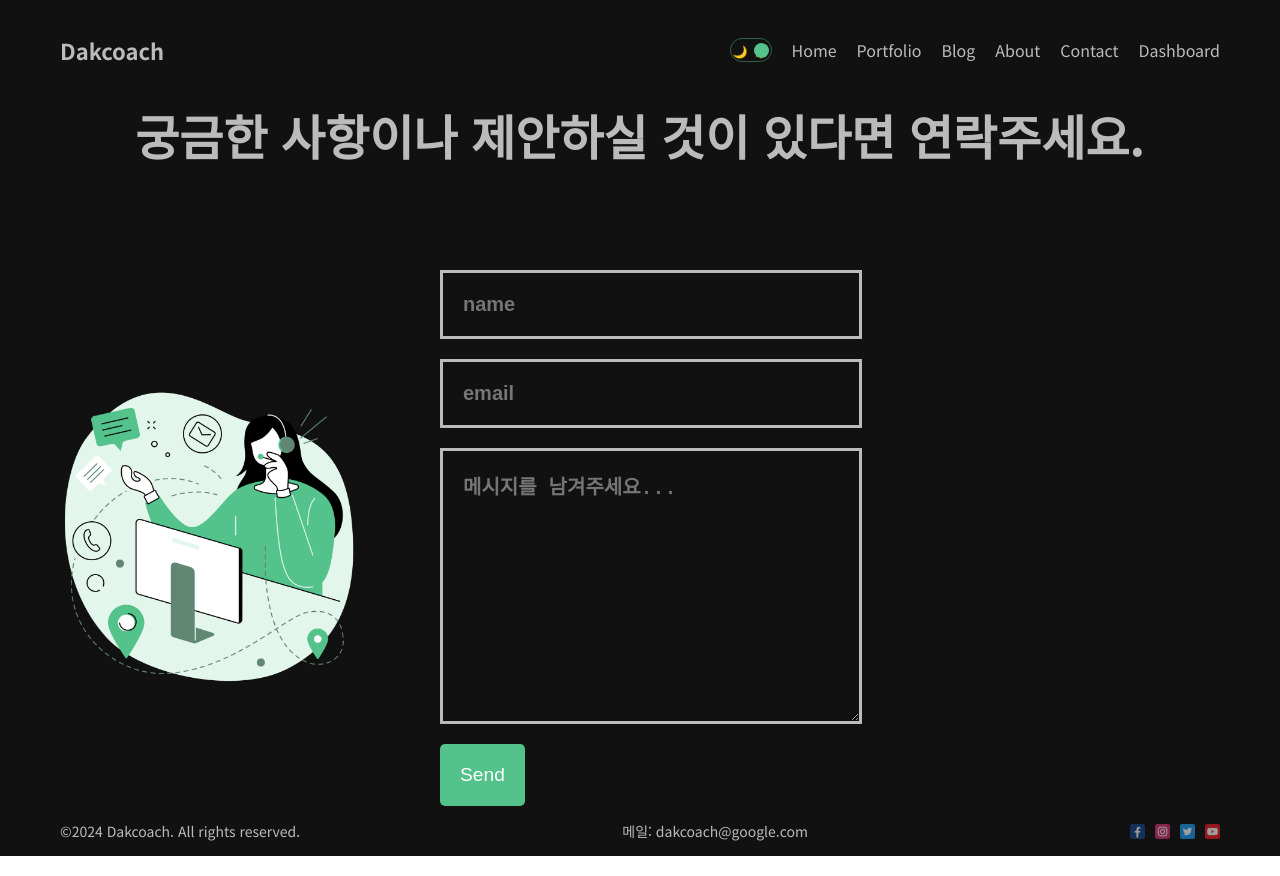
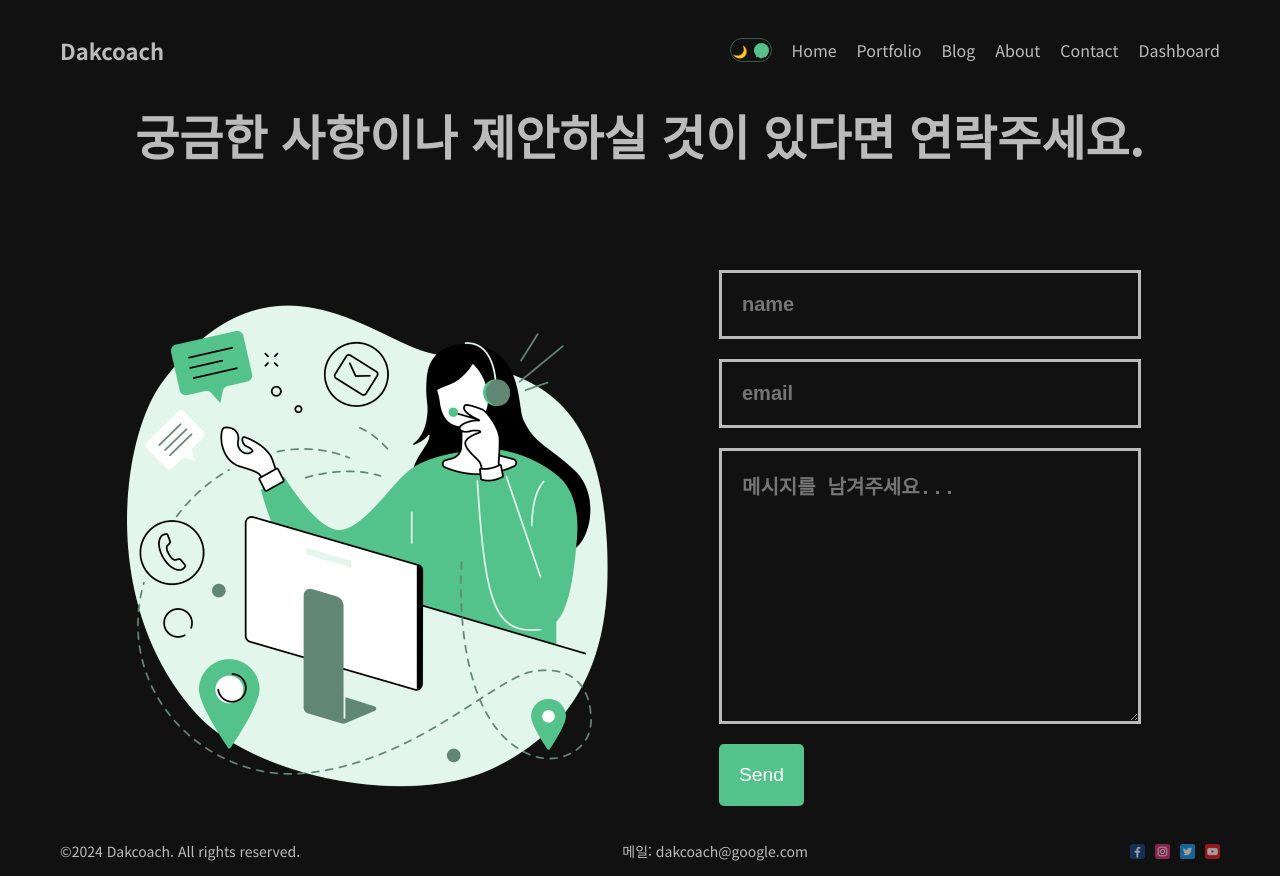
Before and after one commit to motionco/dakcoach, a Next.js app: page /contact in a window 1280 px wide. Built offline with nearby package versions, Linux system fonts and the light colour scheme; no server answers.

Commit message:
크기조정

```diff
--- a/src/app/contact/page.module.css
+++ b/src/app/contact/page.module.css
@@ -8,6 +8,7 @@
 
 .content {
   display: flex;
+  justify-content: center;
   align-items: center;
   gap: 80px;
 }
@@ -16,6 +17,7 @@
   /* flex: 1; */
   position: relative;
   height: 500px;
+  width: 500px;
   min-width: 300px;
 }
 
@@ -39,6 +41,7 @@
   display: flex;
   flex-direction: column;
   gap: 20px;
+  margin: 0px 20px 20px 20px;
 }
 
 .input,
--- a/src/components/animation.js
+++ b/src/components/animation.js
@@ -10,7 +10,7 @@ export default function Animation() {
             loop
             animationData={lottieJson}
             play
-        // style={{ width: 500, height: 500 }}
+            style={{ width: 600, height: 600 }}
         />
     )
 }
```
